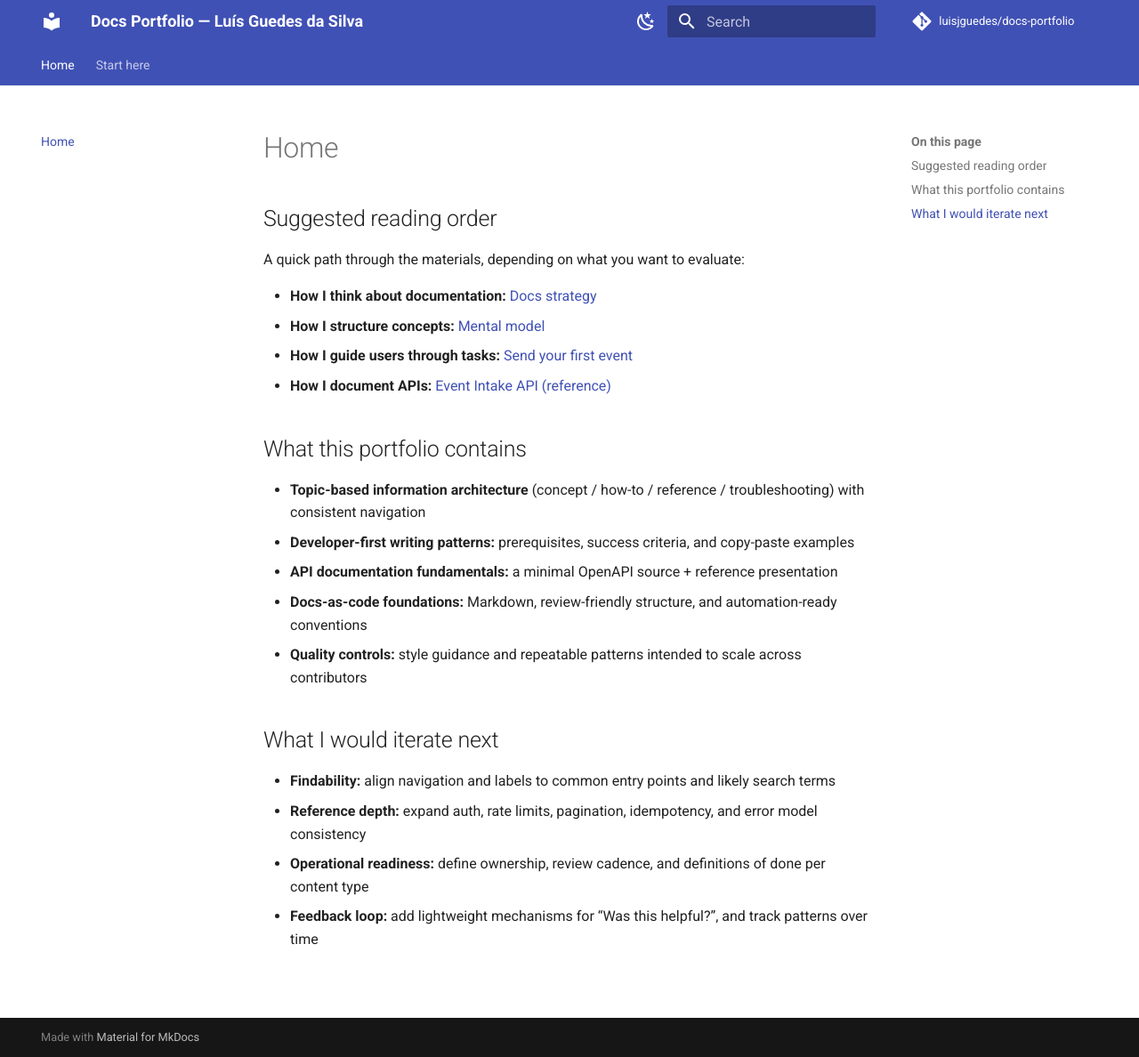
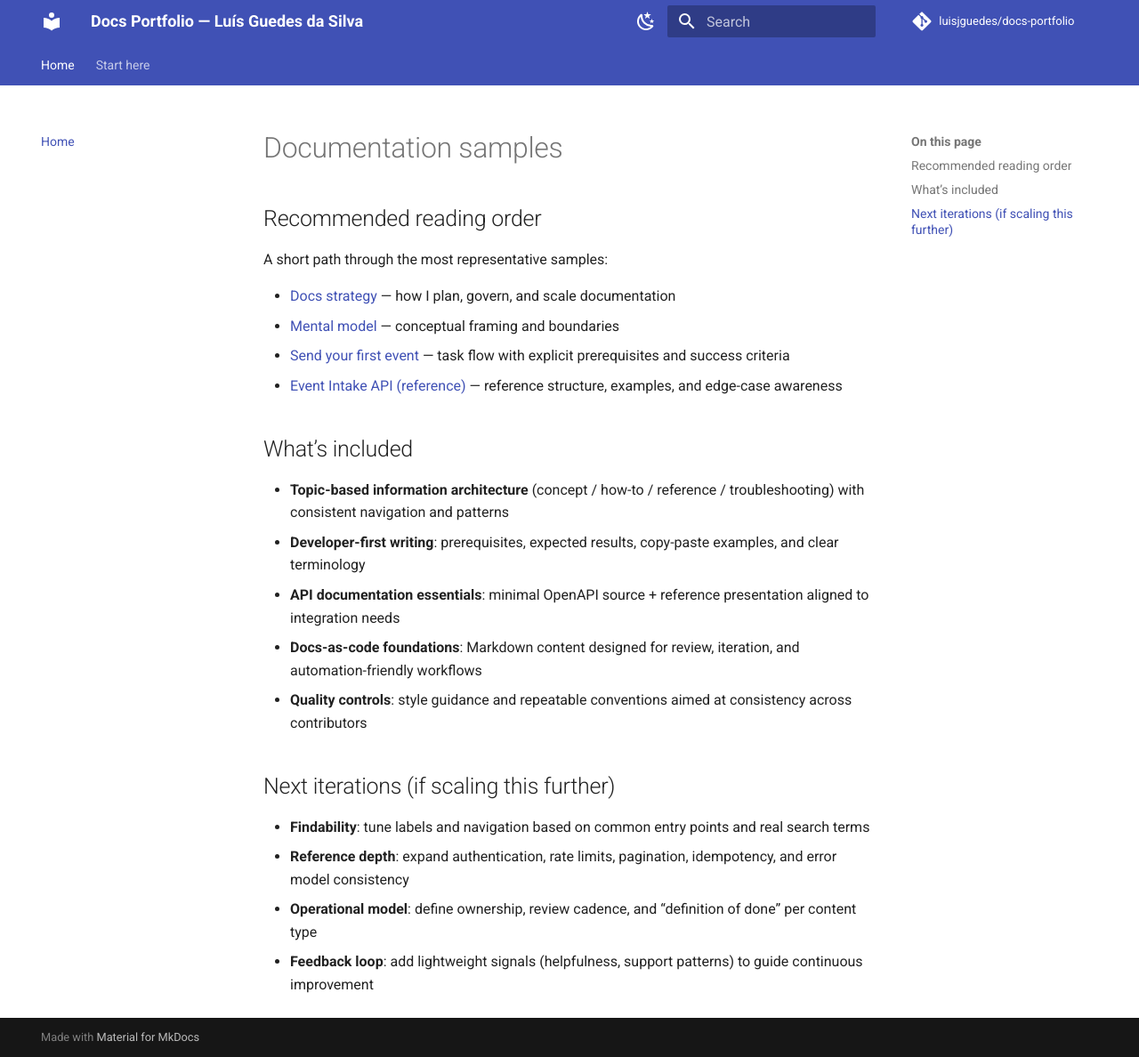
Before and after one commit to luisjguedes/docs-portfolio, an MkDocs documentation site: the page built from docs/index.md, in a window 1280 px wide and 1188 px high. Shown: the whole window at 89% size. Built offline with MkDocs 1.6.1 and Material for MkDocs 9.7.7, drawn with Linux system fonts in a browser that asks for light colours; comment, search, counter and statistics services are not loaded.

Commit message:
Update index.md

```diff
--- a/docs/index.md
+++ b/docs/index.md
@@ -1,20 +1,22 @@
-## Suggested reading order
-A quick path through the materials, depending on what you want to evaluate:
+# Documentation samples
 
-- **How I think about documentation:** [Docs strategy](strategy/docs-strategy.md)
-- **How I structure concepts:** [Mental model](concepts/mental-model.md)
-- **How I guide users through tasks:** [Send your first event](how-to/send-first-event.md)
-- **How I document APIs:** [Event Intake API (reference)](reference/event-intake-api.md)
+## Recommended reading order
+A short path through the most representative samples:
 
-## What this portfolio contains
-- **Topic-based information architecture** (concept / how-to / reference / troubleshooting) with consistent navigation
-- **Developer-first writing patterns:** prerequisites, success criteria, and copy-paste examples
-- **API documentation fundamentals:** a minimal OpenAPI source + reference presentation
-- **Docs-as-code foundations:** Markdown, review-friendly structure, and automation-ready conventions
-- **Quality controls:** style guidance and repeatable patterns intended to scale across contributors
+- [Docs strategy](strategy/docs-strategy.md) — how I plan, govern, and scale documentation
+- [Mental model](concepts/mental-model.md) — conceptual framing and boundaries
+- [Send your first event](how-to/send-first-event.md) — task flow with explicit prerequisites and success criteria
+- [Event Intake API (reference)](reference/event-intake-api.md) — reference structure, examples, and edge-case awareness
 
-## What I would iterate next
-- **Findability:** align navigation and labels to common entry points and likely search terms
-- **Reference depth:** expand auth, rate limits, pagination, idempotency, and error model consistency
-- **Operational readiness:** define ownership, review cadence, and definitions of done per content type
-- **Feedback loop:** add lightweight mechanisms for “Was this helpful?”, and track patterns over time
+## What’s included
+- **Topic-based information architecture** (concept / how-to / reference / troubleshooting) with consistent navigation and patterns
+- **Developer-first writing**: prerequisites, expected results, copy-paste examples, and clear terminology
+- **API documentation essentials**: minimal OpenAPI source + reference presentation aligned to integration needs
+- **Docs-as-code foundations**: Markdown content designed for review, iteration, and automation-friendly workflows
+- **Quality controls**: style guidance and repeatable conventions aimed at consistency across contributors
+
+## Next iterations (if scaling this further)
+- **Findability**: tune labels and navigation based on common entry points and real search terms
+- **Reference depth**: expand authentication, rate limits, pagination, idempotency, and error model consistency
+- **Operational model**: define ownership, review cadence, and “definition of done” per content type
+- **Feedback loop**: add lightweight signals (helpfulness, support patterns) to guide continuous improvement
```
